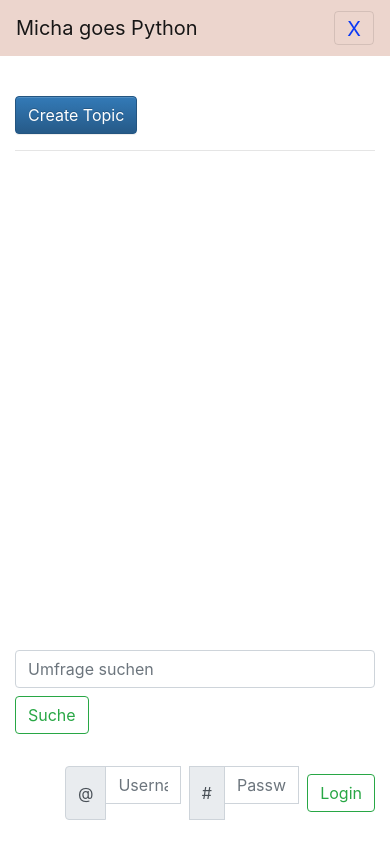
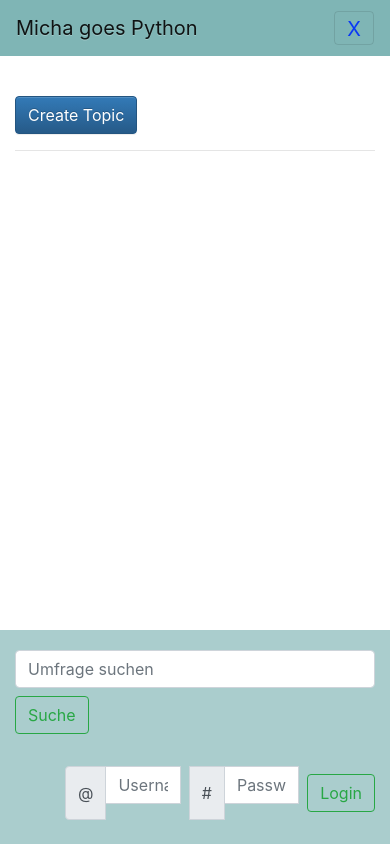
Before and after one commit to mra-sudo/micha-goes-python, a Django app: a page that uses apps/index/templates/index/base.html in a window 390 px wide. Run offline with Django 3.2, Linux system fonts and the light colour scheme; parts of the project's set-up code (start-up, migrations or seed data) failed here and were passed over; some libraries are stand-ins or nearby versions.

Commit message:
Mobile Navi

```diff
--- a/apps/index/templates/index/base.html
+++ b/apps/index/templates/index/base.html
@@ -14,11 +14,11 @@
     }
     .page-footer{
         padding-top: 20px;
-        background-color: #ffffff;
+        background-color: #aacdcd;
     }
 
     .navbar {
-        background-color: #ECD5CD;
+        background-color: #7fb5b5;
     }
 
     .fa-1x {
```
